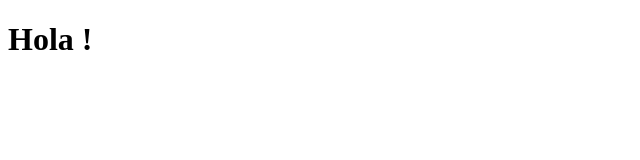
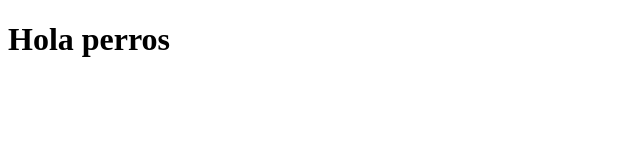
Before and after one commit to Davidcastel26/HooksReact, a React (Vite) app in the folder counterVite/: page / in a window 1280 px wide. Shown: the top 160 px of the page, without its empty margins (0-640 px from the left). Built offline with nearby package versions, Linux system fonts and the light colour scheme.

Commit message:
Update ProjectApp.jsx

```diff
--- a/counterVite/src/ProjectApp.jsx
+++ b/counterVite/src/ProjectApp.jsx
@@ -1,3 +1,7 @@
 export const App = () => {
-    return (<h1>Hola !</h1>);
+    return (
+        <div>
+            <h1>Hola perros</h1>
+        </div>
+    );
 }
```
